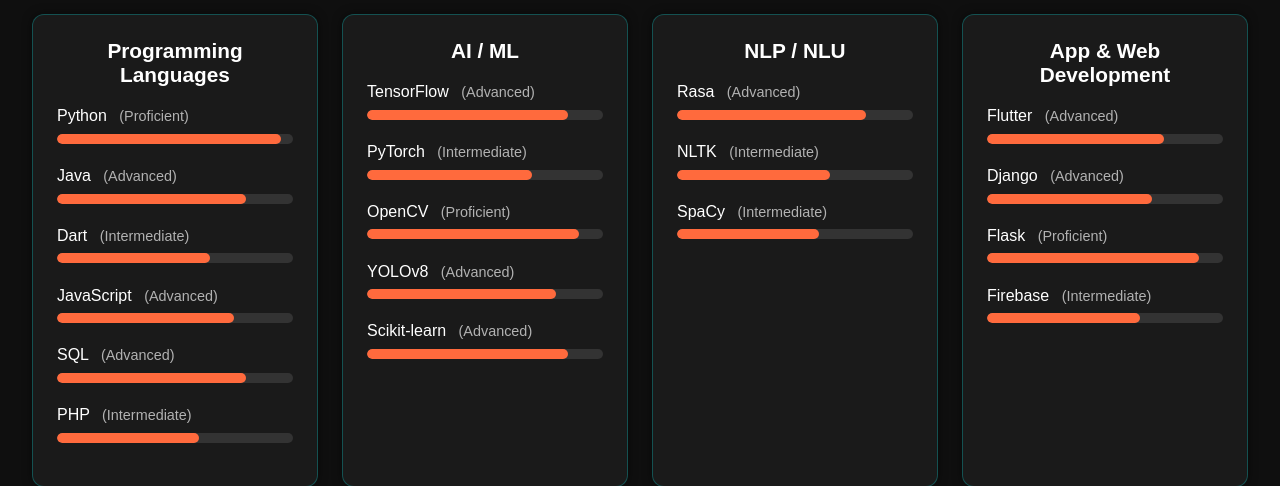
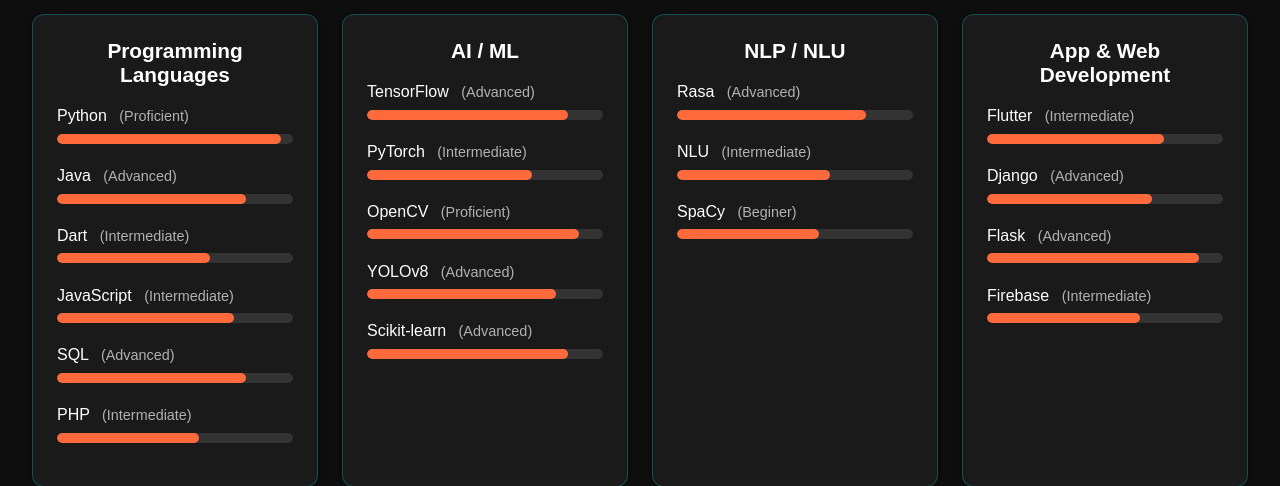
Before and after one commit to addy16-darsh/portfolio, a Flask app: page /skills in a window 1280 px wide. Shown: the part 161-647 px from the top of the page. Run offline with Flask 3, Linux system fonts and the light colour scheme.

Commit message:
Update skills.html

```diff
--- a/templates/skills.html
+++ b/templates/skills.html
@@ -42,7 +42,7 @@
         <li>Dart <span class="proficiency">(Intermediate)</span>
           <div class="bar"><div class="level" style="width: 65%"></div></div>
         </li>
-        <li>JavaScript <span class="proficiency">(Advanced)</span>
+        <li>JavaScript <span class="proficiency">(Intermediate)</span>
           <div class="bar"><div class="level" style="width: 75%"></div></div>
         </li>
         <li>SQL <span class="proficiency">(Advanced)</span>
@@ -83,10 +83,10 @@
         <li>Rasa <span class="proficiency">(Advanced)</span>
           <div class="bar"><div class="level" style="width: 80%"></div></div>
         </li>
-        <li>NLTK <span class="proficiency">(Intermediate)</span>
+        <li>NLU <span class="proficiency">(Intermediate)</span>
           <div class="bar"><div class="level" style="width: 65%"></div></div>
         </li>
-        <li>SpaCy <span class="proficiency">(Intermediate)</span>
+        <li>SpaCy <span class="proficiency">(Beginer)</span>
           <div class="bar"><div class="level" style="width: 60%"></div></div>
         </li>
       </ul>
@@ -96,13 +96,13 @@
     <div class="card">
       <h3>App & Web Development</h3>
       <ul class="skill-list">
-        <li>Flutter <span class="proficiency">(Advanced)</span>
+        <li>Flutter <span class="proficiency">(Intermediate)</span>
           <div class="bar"><div class="level" style="width: 75%"></div></div>
         </li>
         <li>Django <span class="proficiency">(Advanced)</span>
           <div class="bar"><div class="level" style="width: 70%"></div></div>
         </li>
-        <li>Flask <span class="proficiency">(Proficient)</span>
+        <li>Flask <span class="proficiency">(Advanced)</span>
           <div class="bar"><div class="level" style="width: 90%"></div></div>
         </li>
         <li>Firebase <span class="proficiency">(Intermediate)</span>
```
